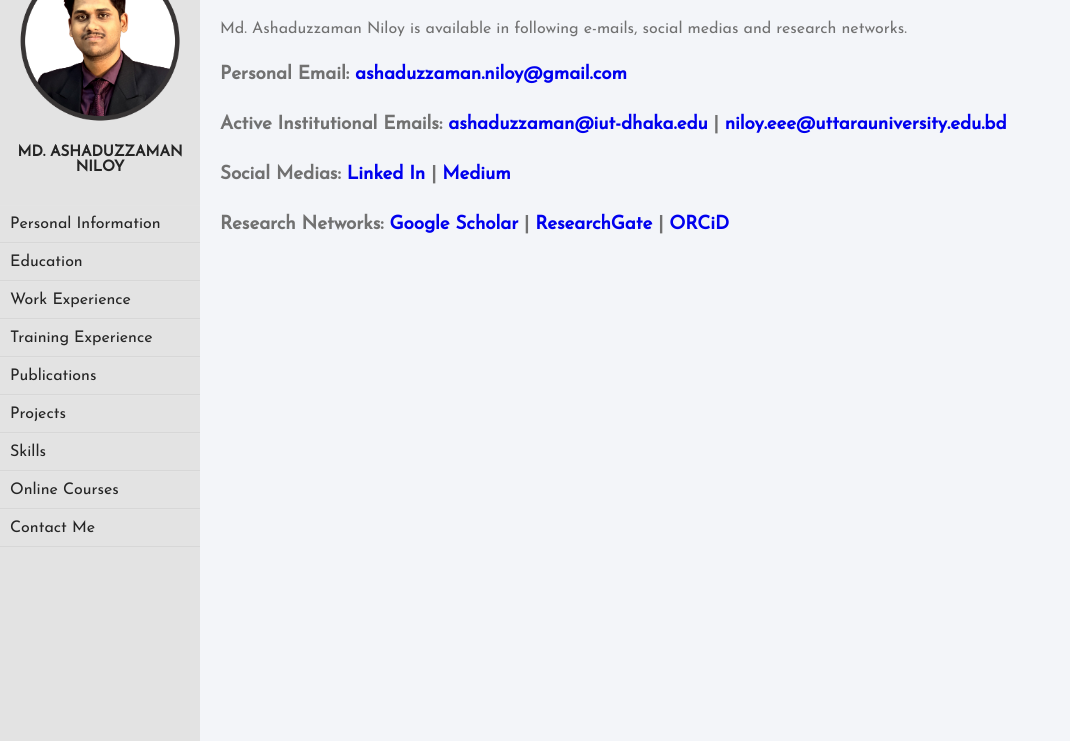
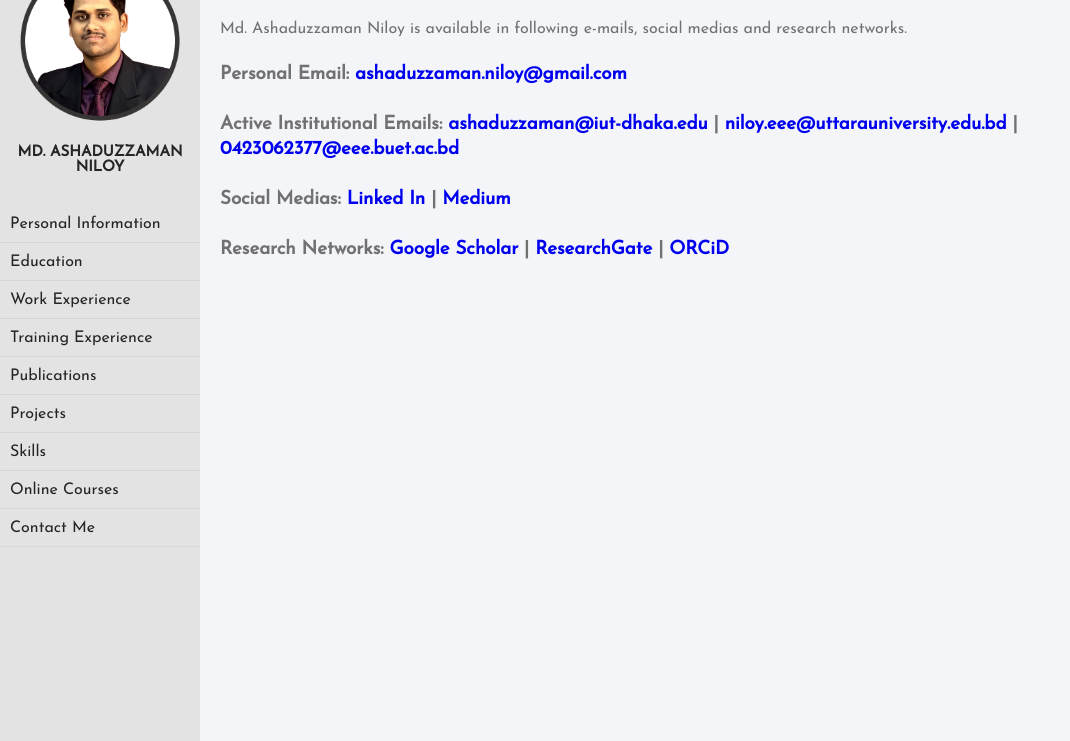
Before and after one commit to ashaduzzaman-niloy/niloy, a plain HTML site: page Contact Me.html in a window 1280 px wide. Shown: the part 59-800 px from the top of the page, without its empty margins (0-1070 px from the left). Drawn offline with Linux system fonts and the light colour scheme.

Commit message:
Update Contact Me.html

```diff
--- a/Contact Me.html
+++ b/Contact Me.html
@@ -31,7 +31,7 @@
 			<div>Md. Ashaduzzaman Niloy is available in following e-mails, social medias and research networks.</div>
 			<h3><b>Personal Email: </b><a href = "mailto: ashaduzzaman.niloy@gmail.com">ashaduzzaman.niloy@gmail.com</a></h3>
 			<br>
-			<h3><b>Active Institutional Emails: </b><a href = "mailto: ashaduzzaman@iut-dhaka.edu">ashaduzzaman@iut-dhaka.edu</a> | <a href = "mailto: niloy.eee@uttarauniversity.edu.bd">niloy.eee@uttarauniversity.edu.bd</a></h3>
+			<h3><b>Active Institutional Emails: </b><a href = "mailto: ashaduzzaman@iut-dhaka.edu">ashaduzzaman@iut-dhaka.edu</a> | <a href = "mailto: niloy.eee@uttarauniversity.edu.bd">niloy.eee@uttarauniversity.edu.bd</a> | <a href = "mailto: 0423062377@eee.buet.ac.bd">0423062377@eee.buet.ac.bd</a></h3>
 			<br>
 			<h3><b>Social Medias: </b><a href="https://www.linkedin.com/in/ashaduzzaman-niloy/">Linked In</a> | <a href="https://medium.com/@ashaduzzaman.niloy.1997">Medium</a></h3>
 			<br>
```
